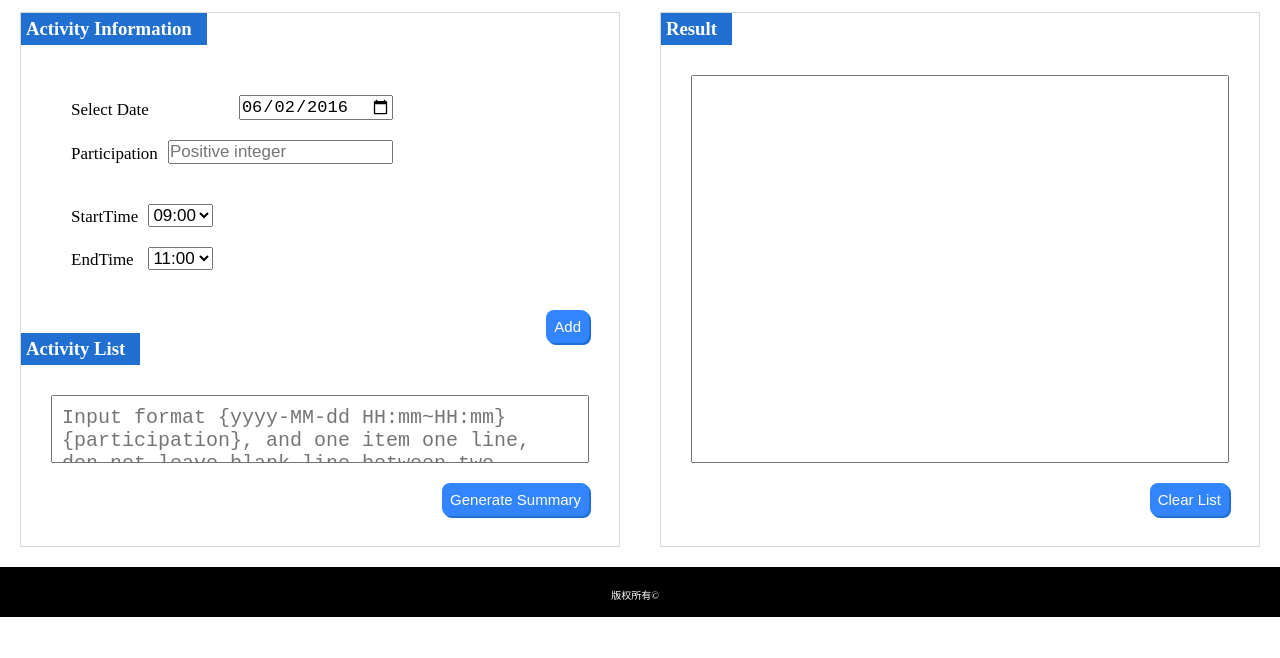
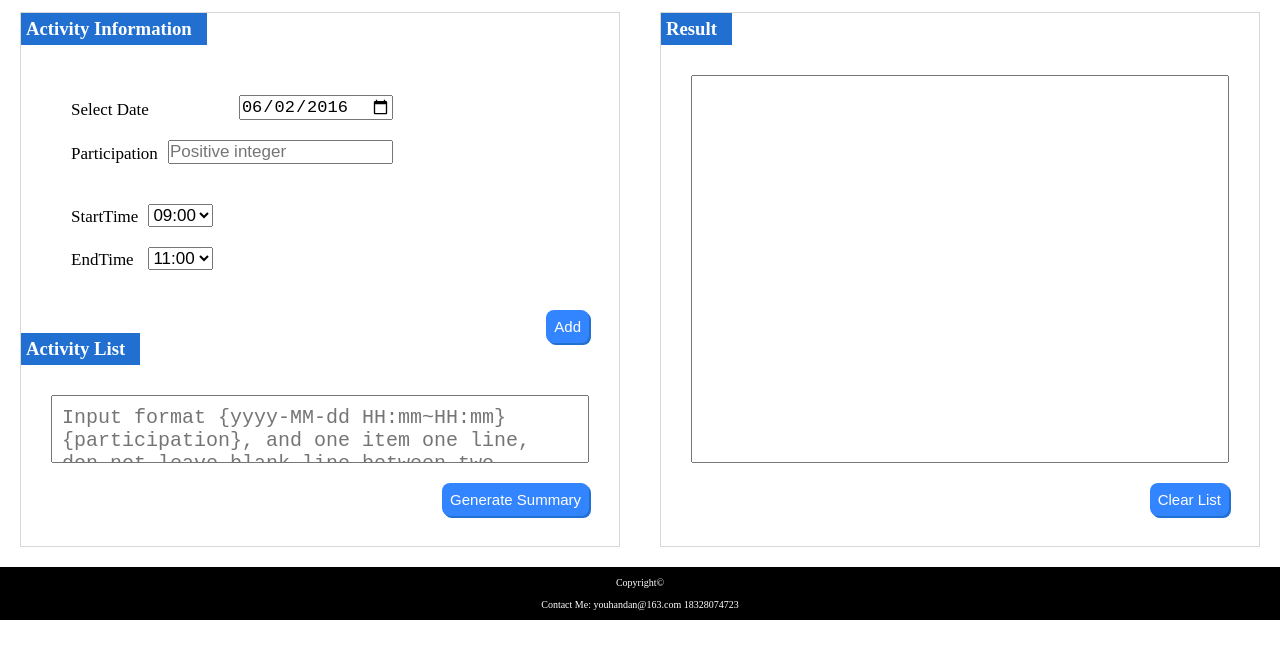
Before and after one commit to Youhandan/-Badminton-club, a plain HTML site: page index.html in a window 1280 px wide. Shown: the part 78-736 px from the top of the page. Drawn offline with Linux system fonts and the light colour scheme.

Commit message:
add contact in footer

```diff
--- a/index.html
+++ b/index.html
@@ -78,7 +78,10 @@
         <input id="clean" type="button" class="button" value="Clear List">
     </div>
 </article>
-<footer>版权所有&copy</footer>
+<footer>
+    Copyright&copy<br><br>
+    Contact Me: youhandan@163.com 18328074723
+</footer>
 <script src="indexScript.js"></script>
 <script src="generateSummary.js"></script>
 </body>
--- a/style.css
+++ b/style.css
@@ -22,9 +22,8 @@ header{
 }
 footer{
     background:black;
-    height: 30px;
     text-align: center;
-    padding:20px 10px 0 0;
+    padding:10px 0;
     color: white;
     font-size: 10px;
     flex: auto;
```
